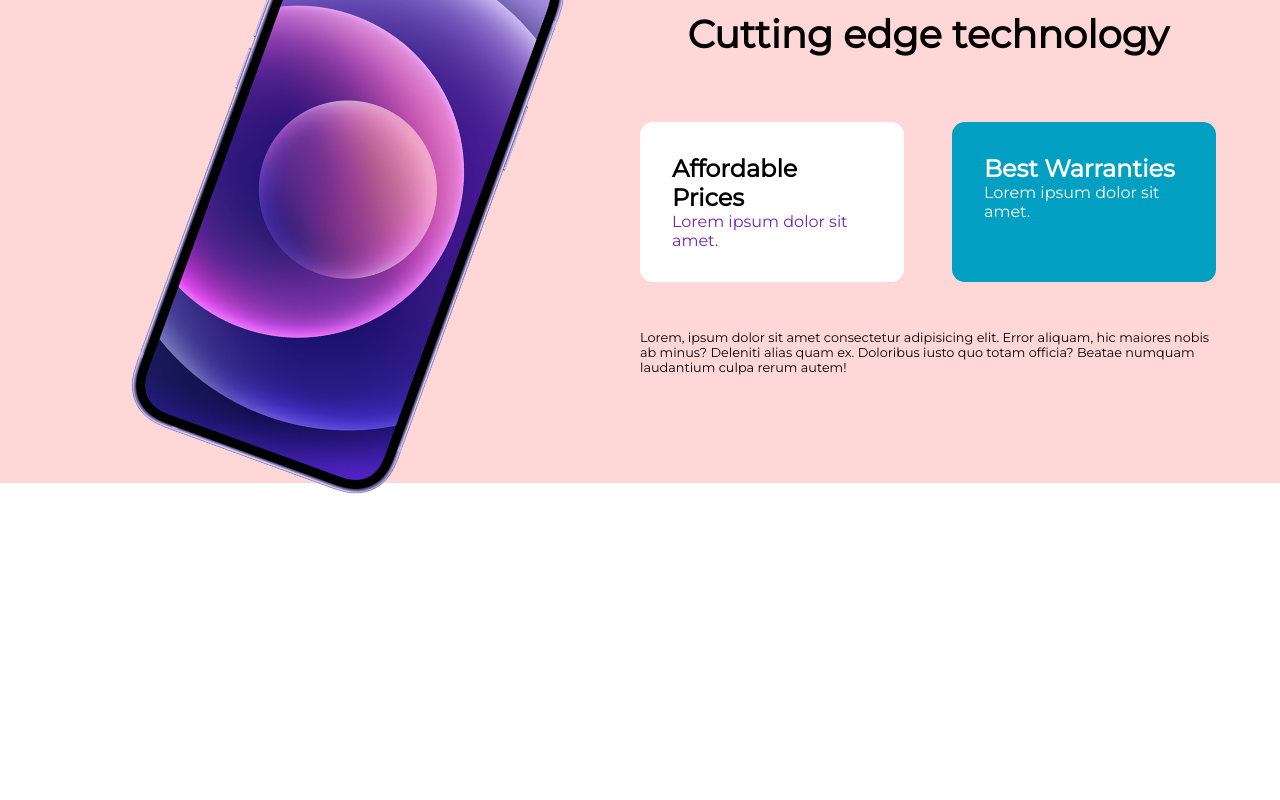
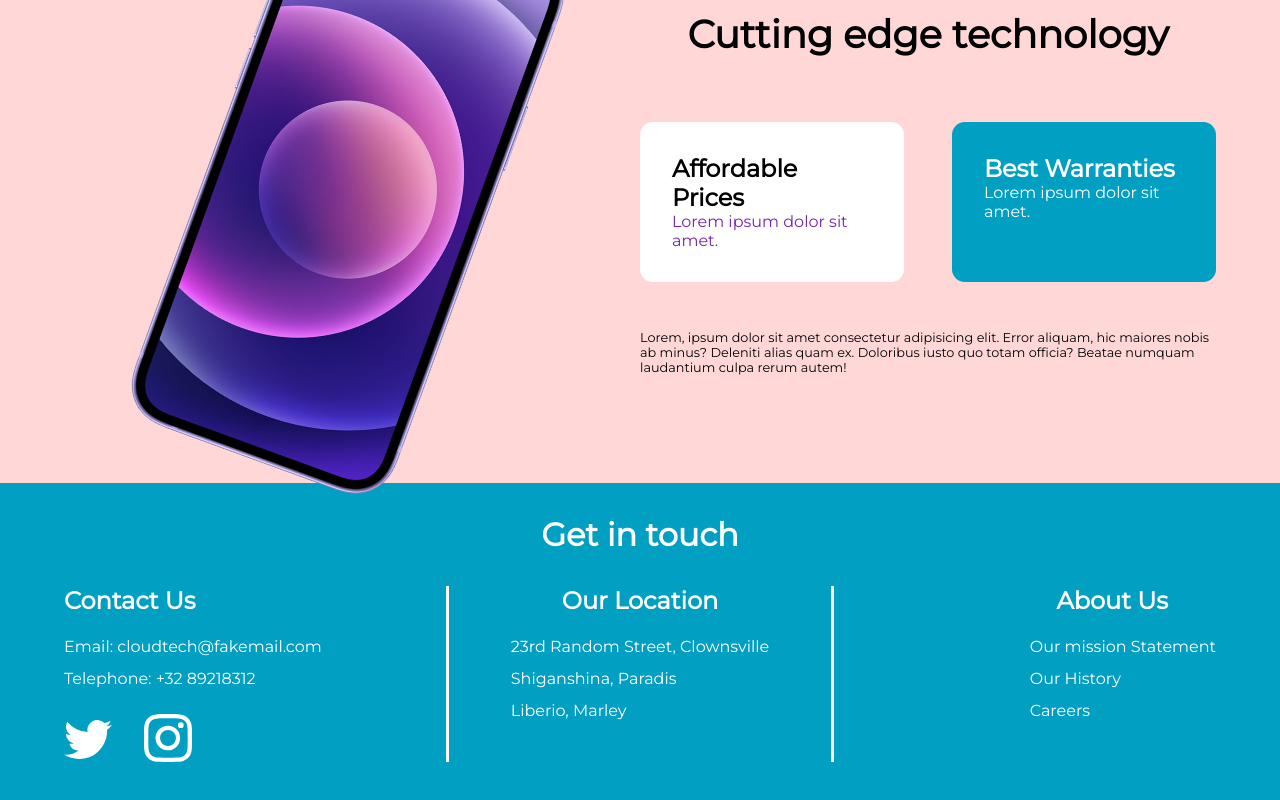
Before and after one commit to Zabzx/cloudtech, a React (Create React App) app: page / in a window 1280 px wide. Shown: the part 1690-2490 px from the top of the page. Before the commit the page ends 2250 px from the top, so only its background shows below. Built offline with nearby package versions, Linux system fonts and the light colour scheme.

Commit message:
footer work

```diff
--- a/src/App.js
+++ b/src/App.js
@@ -1,3 +1,4 @@
+import Footer from "./components/Footer/Footer";
 import Hero from "./components/Hero/Hero";
 import Navigation from "./components/Navigation/Navigation";
 import Showcase1 from "./components/Showcase1/Showcase1";
@@ -10,6 +11,7 @@ function App() {
       <Hero/>
       <Showcase1/>
       <Showcase2/>
+      <Footer/>
     </div>
   );
 }
--- /dev/null
+++ b/src/components/Footer/Footer.css
@@ -0,0 +1,51 @@
+footer {
+    background-color: #01A0C2;
+    color: white;
+    padding-bottom: 4rem;
+}
+
+footer h1 {
+    text-align: center;
+    padding-top: 2rem;
+}
+
+.footer-content {
+    margin-top: 1rem;
+    line-height: 2;
+}
+
+.footer-links {
+    display: flex;
+    gap: 2rem;
+    margin-top: 1.2rem;
+    font-size: 3rem;
+}
+.footer-items {
+    display: flex;
+    justify-content: space-between;
+    margin-top: 2rem;
+}
+
+.contact {
+    border-right: 3px solid white;
+    flex: 1;
+}
+
+.location {
+    flex: 1;
+    display: flex;
+    flex-direction: column;
+    align-items: center;
+    border-right: 3px solid white;
+}
+
+.about {
+    flex: 1;
+    display: flex;
+    flex-direction: column;
+    align-items: flex-end;
+}
+
+.about h2 {
+    margin-right: 3rem;
+}
--- /dev/null
+++ b/src/components/Footer/Footer.jsx
@@ -0,0 +1,46 @@
+import React from 'react'
+import './Footer.css'
+import {BsTwitter} from 'react-icons/bs'
+import {BsInstagram} from 'react-icons/bs'
+
+const Footer = () => {
+  return (
+    <footer>
+        <h1>Get in touch </h1>
+
+        <div className="footer-items main-container">
+            <ul className="contact">
+                <h2>Contact Us</h2>
+                <div className="footer-content">
+                <li>Email: cloudtech@fakemail.com</li>
+                <li>Telephone: +32 89218312</li>
+                <div className="footer-links">
+                <BsTwitter/>
+                <BsInstagram/>
+                </div>
+                </div>
+            </ul>
+
+            <ul className="location">
+                <h2>Our Location</h2>
+                <div className="footer-content">
+                <li>23rd Random Street, Clownsville</li>
+                <li>Shiganshina, Paradis</li>
+                <li>Liberio, Marley</li>
+                </div>
+            </ul>
+
+            <ul className="about">
+                <h2>About Us</h2>
+                <div className="footer-content">
+                <li>Our mission Statement</li>
+                <li>Our History</li>
+                <li>Careers</li>
+                </div>
+            </ul>
+        </div>
+    </footer>
+  )
+}
+
+export default Footer
```
